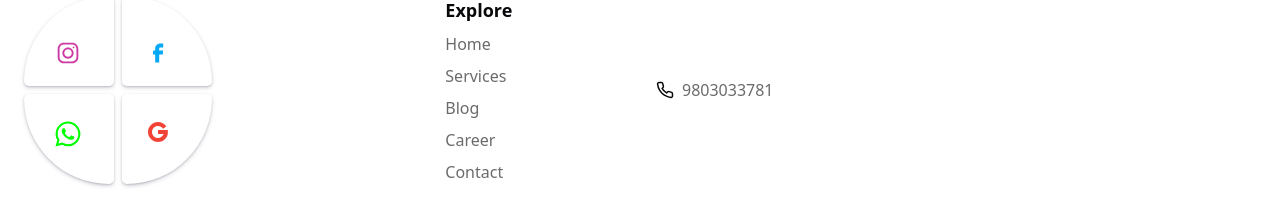
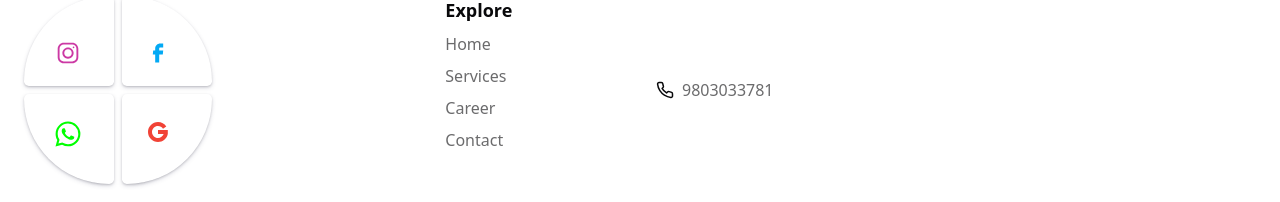
Before and after one commit to Sachit0-0/portfolio-v2, a React (Vite) app: page / in a window 1280 px wide. Shown: the part 4323-4525 px from the top of the page. Built offline with nearby package versions, Linux system fonts and the light colour scheme.

Commit message:
simple footer fix

```diff
--- a/src/components/Footer.tsx
+++ b/src/components/Footer.tsx
@@ -98,12 +98,6 @@ export const Footer = () => {
           </div>
 
           <div>
-            <a href="/blog" className="opacity-60 hover:opacity-100">
-              Blog
-            </a>
-          </div>
-
-          <div>
             <a href="/career" className="opacity-60 hover:opacity-100">
               Career
             </a>
```
